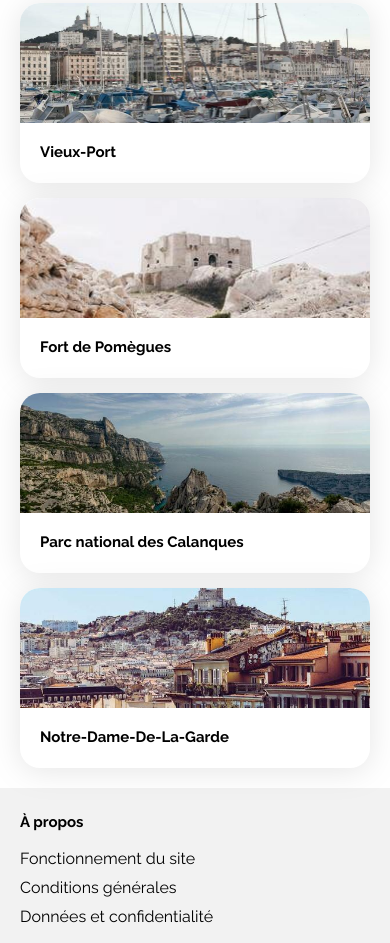
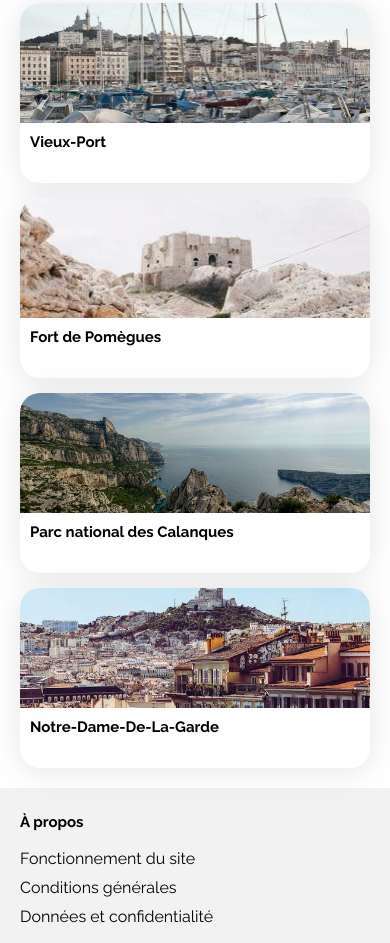
Before and after one commit to Boheno/Projet_2, a plain HTML site: page booki-starter-code/index.html in a window 390 px wide. Shown: the part 2500-3443 px from the top of the page. Drawn offline with Linux system fonts and the light colour scheme.

Commit message:
fix (activités): correction style cards activités

```diff
--- a/booki-starter-code/css/style.css
+++ b/booki-starter-code/css/style.css
@@ -659,9 +659,10 @@ footer{
     .activites-cards .card{
         display:flex;
         justify-content: space-between;
-        width:185px;
+        width:100%;
         height:265px;
         box-sizing: border-box;
+
     }
     .activites-cards .card-content{
         width: 100%;
@@ -673,6 +674,10 @@ footer{
         height:185px;
         border-radius: 20px 20px 0 0;
         box-sizing: border-box;
+    }
+    .activites-cards .card-title{
+        margin:5px;
+        padding:5px;
     }
     .activites-title{
         padding-left:23px;
```
Also changed, not shown: 3 other files.
